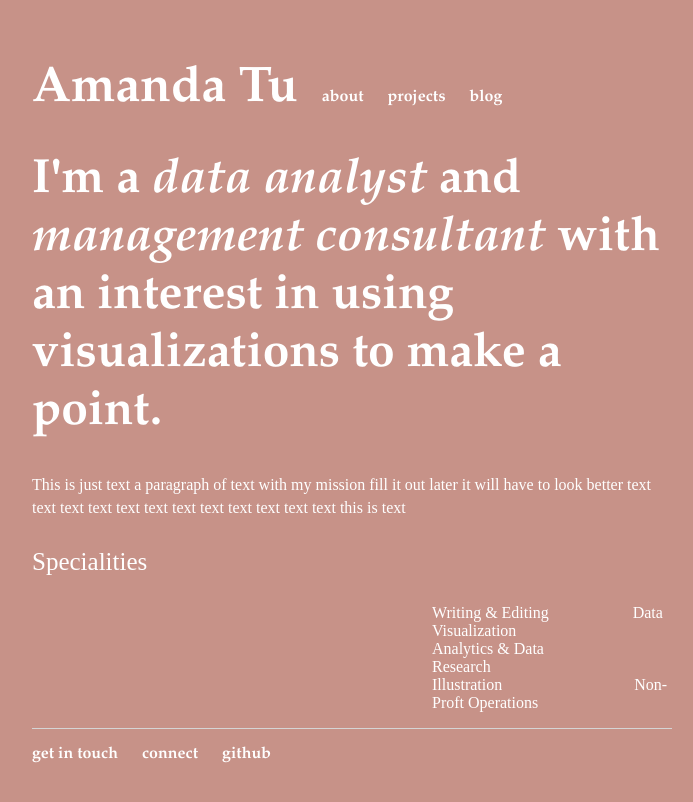
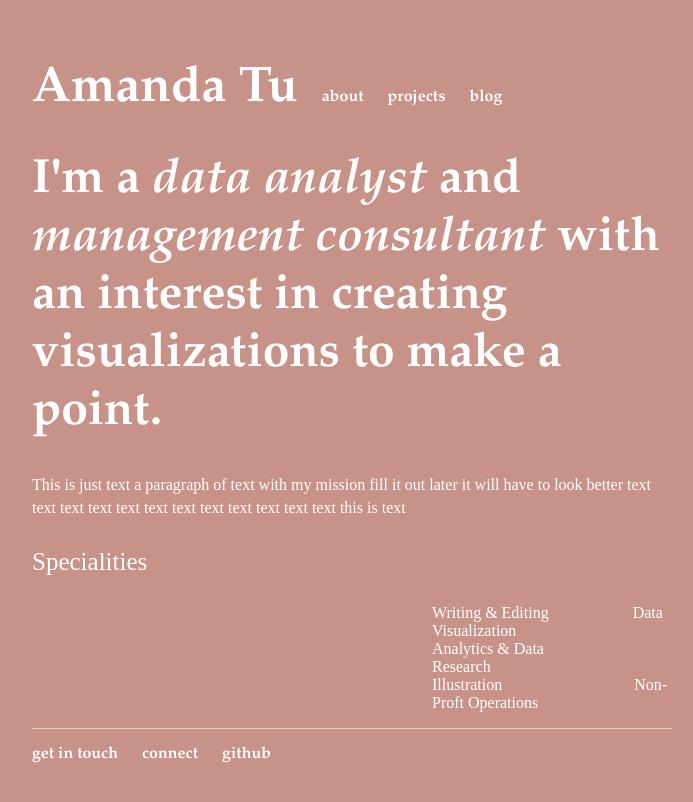
Before and after one commit to amanda-t2/amanda-t2.github.io, a Jekyll site: the page built from index.html, in a window 1280 px wide. Shown: the top 802 px of the page, without its empty margins (288-981 px from the left). Built offline with Jekyll 4.4.1, drawn with Linux system fonts in a browser that asks for light colours.

Commit message:
Update index.html

```diff
--- a/index.html
+++ b/index.html
@@ -3,7 +3,7 @@ layout: default
 title: amanda
 ---
 <div class="blurb">
-	<h1>I'm a <i>data analyst</i> and <i>management consultant</i> with an interest in using visualizations to make a point. </h1>
+	<h1>I'm a <i>data analyst</i> and <i>management consultant</i> with an interest in creating visualizations to make a point. </h1>
 	<p>This is just text a paragraph of text with my mission fill it out later it will have to look better text text text text text text text text text text text text this is text </p>
 	<p style = "font-size:25px"> Specialities </p>
 
```
